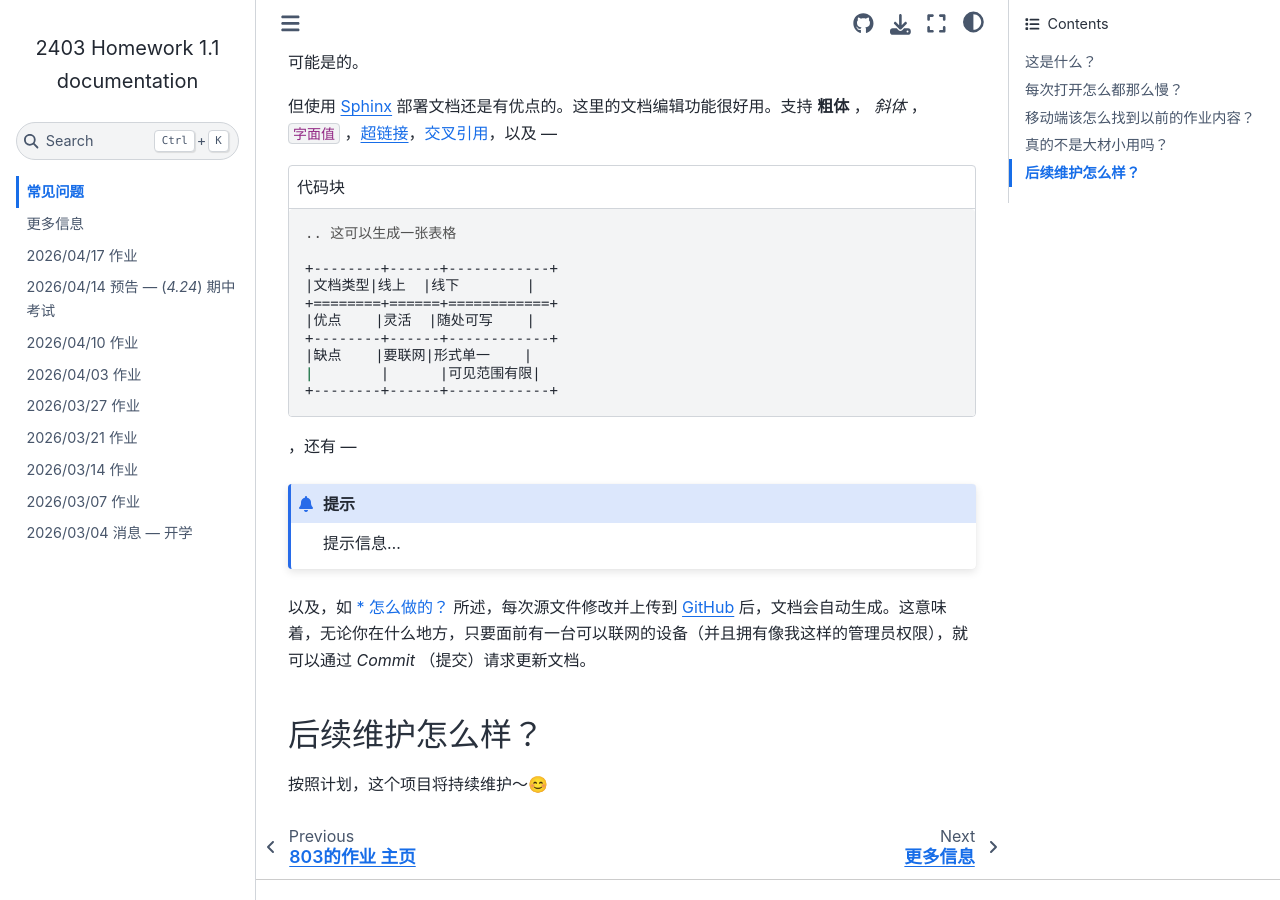
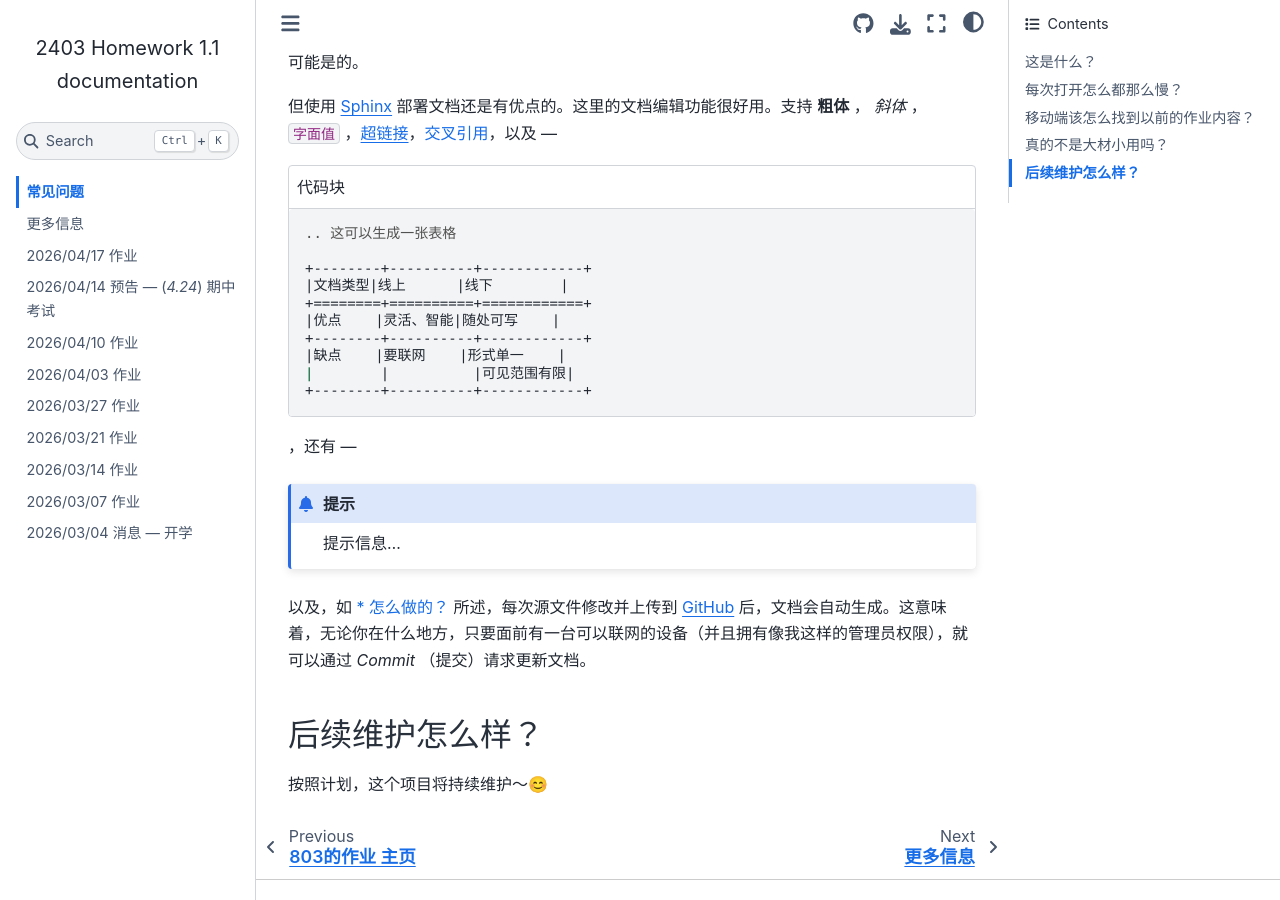
Before and after one commit to Sail-in-1024/2403-Homework, a Sphinx documentation site: the page built from docs/source/faq.rst, in a window 1280 px wide and 900 px high, scrolled down 1152 px. Built offline with Sphinx 7.4.7 and the Sphinx Book theme 1.1.4, drawn with Linux system fonts in a browser that asks for light colours.

Commit message:
更新 faq.rst

```diff
--- a/docs/source/faq.rst
+++ b/docs/source/faq.rst
@@ -59,14 +59,14 @@
 
    .. 这可以生成一张表格
 
-   +--------+------+------------+
-   |文档类型|线上  |线下        |
-   +========+======+============+
-   |优点    |灵活  |随处可写    |
-   +--------+------+------------+
-   |缺点    |要联网|形式单一    |
-   |        |      |可见范围有限|
-   +--------+------+------------+
+   +--------+----------+------------+
+   |文档类型|线上      |线下        |
+   +========+==========+============+
+   |优点    |灵活、智能|随处可写    |
+   +--------+----------+------------+
+   |缺点    |要联网    |形式单一    |
+   |        |          |可见范围有限|
+   +--------+----------+------------+
 
 ，还有 ---
 
```
